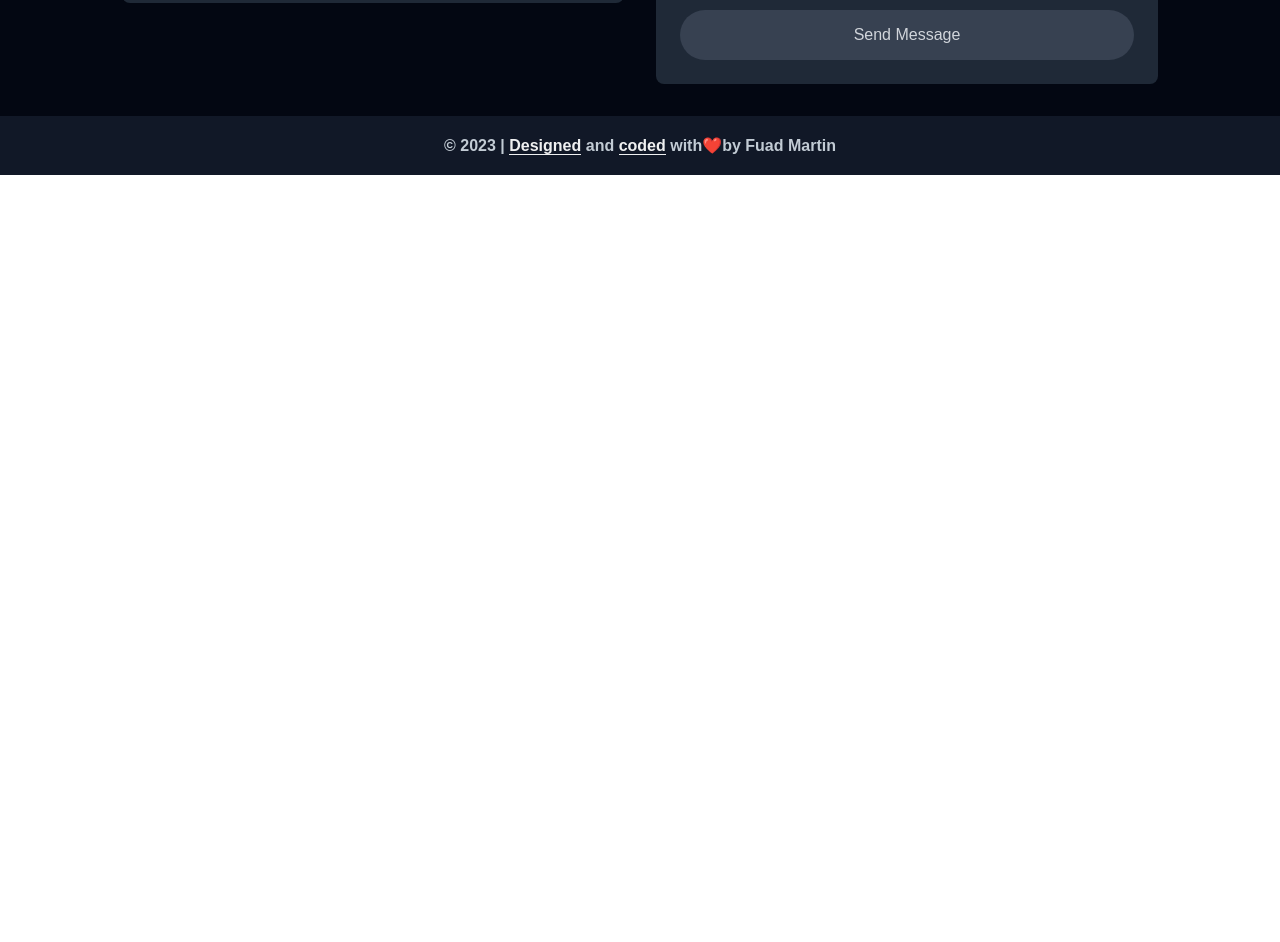
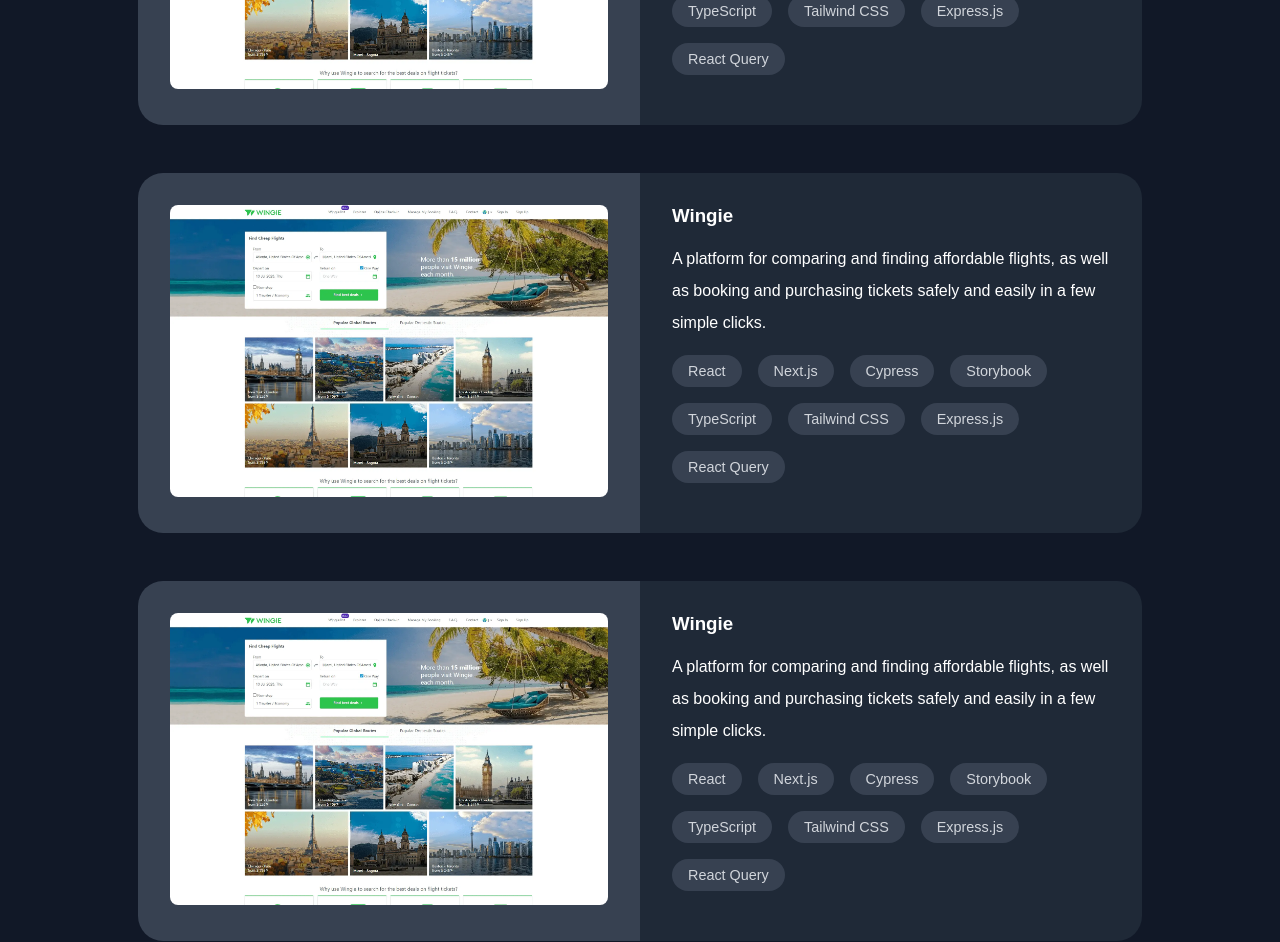
Before and after one commit to fd-Martin/portfolio_website_assignment-1, a plain HTML site: page index.html in a window 1280 px wide. Shown: the part 501-1443 px from the top of the page. Before the commit the page ends 800 px from the top, so only its background shows below. Drawn offline with Linux system fonts and the light colour scheme.

Commit message:
project demonstration section added

```diff
--- a/index.html
+++ b/index.html
@@ -4,42 +4,112 @@
 <head>
     <meta charset="UTF-8">
     <meta name="viewport" content="width=device-width, initial-scale=1.0">
-    <!-- title  -->
-    <title>Fuad Martin | Full Stack Developer From Dhaka,Bangladesh</title>
-    <!-- favicon  -->
+    <!-- Title -->
+    <title>Fuad Martin | Full Stack Developer From Dhaka, Bangladesh</title>
+    <!-- Favicon -->
     <link rel="apple-touch-icon" sizes="180x180" href="./images/favicon/apple-touch-icon.png">
     <link rel="icon" type="image/png" sizes="32x32" href="./images/favicon/favicon-32x32.png">
     <link rel="icon" type="image/png" sizes="16x16" href="./images/favicon/favicon-16x16.png">
-    <!-- font-awesome  -->
+    <!-- Font Awesome -->
     <link rel="stylesheet" href="https://cdnjs.cloudflare.com/ajax/libs/font-awesome/6.0.0-beta3/css/all.min.css">
-    <!-- style  -->
+    <!-- Stylesheet -->
     <link rel="stylesheet" href="styles/style.css">
 </head>
 
 <body>
+    <!-- Navigation -->
     <nav></nav>
+
     <main>
+        <!-- Project Demonstration -->
+        <div class="project">
+            <div class="container">
+                <div class="btn">
+                    <button class="title__btn">Work</button>
+                </div>
+                <div class="contact__form__heading">
+                    <h3 class="heading__article">Some of the noteworthy projects I have built:</h3>
+                </div>
 
+                <div class="project__details">
+                    <!-- Project Item -->
+                    <div class="project__details__content">
+                        <div class="project__details__left">
+                            <img src="./images/img/project-wingie.webp" alt="Wingie Project Screenshot">
+                        </div>
+                        <div class="project__details__right">
+                            <h3>Wingie</h3>
+                            <p>A platform for comparing and finding affordable flights, as well as booking and purchasing tickets safely and easily in a few simple clicks.</p>
+                            <div class="techno">
+                                <button class="techno__btn">React</button>
+                                <button class="techno__btn">Next.js</button>
+                                <button class="techno__btn">Cypress</button>
+                                <button class="techno__btn">Storybook</button>
+                                <button class="techno__btn">TypeScript</button>
+                                <button class="techno__btn">Tailwind CSS</button>
+                                <button class="techno__btn">Express.js</button>
+                                <button class="techno__btn">React Query</button>
+                            </div>
+                        </div>
+                    </div>
+                    <!-- Repeat Project Item -->
+                    <div class="project__details__content">
+                        <div class="project__details__left">
+                            <img src="./images/img/project-wingie.webp" alt="Wingie Project Screenshot">
+                        </div>
+                        <div class="project__details__right">
+                            <h3>Wingie</h3>
+                            <p>A platform for comparing and finding affordable flights, as well as booking and purchasing tickets safely and easily in a few simple clicks.</p>
+                            <div class="techno">
+                                <button class="techno__btn">React</button>
+                                <button class="techno__btn">Next.js</button>
+                                <button class="techno__btn">Cypress</button>
+                                <button class="techno__btn">Storybook</button>
+                                <button class="techno__btn">TypeScript</button>
+                                <button class="techno__btn">Tailwind CSS</button>
+                                <button class="techno__btn">Express.js</button>
+                                <button class="techno__btn">React Query</button>
+                            </div>
+                        </div>
+                    </div>
+                    <!-- Repeat Project Item -->
+                    <div class="project__details__content">
+                        <div class="project__details__left">
+                            <img src="./images/img/project-wingie.webp" alt="Wingie Project Screenshot">
+                        </div>
+                        <div class="project__details__right">
+                            <h3>Wingie</h3>
+                            <p>A platform for comparing and finding affordable flights, as well as booking and purchasing tickets safely and easily in a few simple clicks.</p>
+                            <div class="techno">
+                                <button class="techno__btn">React</button>
+                                <button class="techno__btn">Next.js</button>
+                                <button class="techno__btn">Cypress</button>
+                                <button class="techno__btn">Storybook</button>
+                                <button class="techno__btn">TypeScript</button>
+                                <button class="techno__btn">Tailwind CSS</button>
+                                <button class="techno__btn">Express.js</button>
+                                <button class="techno__btn">React Query</button>
+                            </div>
+                        </div>
+                    </div>
+                </div>
+            </div>
+        </div>
 
-
-
-
-
-        <!-- contact form -->
+        <!-- Contact Form -->
         <div class="contact__form">
             <div class="container">
                 <div class="btn">
                     <button class="title__btn">Get in touch</button>
                 </div>
                 <div class="contact__form__heading">
-                    <h3 class="heading__article">What’s next? Feel free to reach out to me if you are looking for a
-                        developer, have a query, or simply want to connect.</h3>
+                    <h3 class="heading__article">What’s next? Feel free to reach out to me if you are looking for a developer, have a query, or simply want to connect.</h3>
                 </div>
+
                 <div class="contact__info_section">
                     <div class="contact__details">
                         <div class="contact__item">
-                            <p><strong>Email:</strong> <a href="mailto:fuadroy42@gmail.com"
-                                    class="contact-link">fuadroy42@gmail.com</a></p>
+                            <p><strong>Email:</strong> <a href="mailto:fuadroy42@gmail.com" class="contact-link">fuadroy42@gmail.com</a></p>
                         </div>
                         <div class="contact__item">
                             <p><strong>Mobile:</strong> <a href="tel:0123456789" class="contact-link">0123456789</a></p>
@@ -65,13 +135,13 @@
             </div>
         </div>
     </main>
-    <!-- footer  -->
+
+    <!-- Footer -->
     <footer class="footer">
         <div class="container">
             <div class="footer__content">
                 <div class="footer__text">
-                    <p>&copy; 2023 | <a href="#" class="text__decoration">Designed</a> and <a href="#"
-                            class="text__decoration">coded</a> with❤️by Fuad Martin</p>
+                    <p>&copy; 2023 | <a href="#" class="text__decoration">Designed</a> and <a href="#" class="text__decoration">coded</a> with ❤️ by Fuad Martin</p>
                 </div>
             </div>
         </div>
--- a/styles/style.css
+++ b/styles/style.css
@@ -33,13 +33,67 @@ body {
 .title__btn {
     background-color: #374151;
     color: #D1D5DB;
-    padding: 1.2rem;
+    padding: 1rem;
     font-size: 1.2rem;
     border: 1px solid transparent;
     border-radius: 25px;
     width: 180px;
-    margin: 20px;
+    margin: 25px;
     font-weight: bold;
+}
+
+/* Project Demonstration*/
+
+.project__details__content {
+    margin: 3rem;
+    display: grid;
+    grid-template-columns: 1fr 1fr;
+    border-radius: 80px;
+}
+
+.project__details__left {
+    background-color: #374151;
+    padding: 2rem;
+    border-radius: 25px 0 0 25px;
+}
+
+.project__details__left img {
+    width: 100%;
+    border-radius: 8px;
+
+}
+
+.project__details__right {
+    background-color: #1F2937;
+    padding: 2rem;
+    color: #fff;
+    border-radius: 0 25px 25px 0;
+}
+
+.project__details__right h3 {
+    margin-bottom: 1rem;
+}
+
+.project__details__right p {
+    line-height: 2;
+    margin-bottom: 1rem;
+}
+
+.techno {
+    display: flex;
+    flex-wrap: wrap;
+    gap: 1rem;
+    margin-top: 1rem;
+}
+
+.techno__btn {
+    background-color: #374151;
+    color: #D1D5DB;
+    border: none;
+    border-radius: 25px;
+    padding: 0.5rem 1rem;
+    cursor: pointer;
+    font-size: 0.9rem;
 }
 
 /* Contact Form Heading */
@@ -64,7 +118,6 @@ body {
     display: flex;
     flex-direction: column;
     gap: 1.5rem;
-
 }
 
 .contact__item {
@@ -119,7 +172,6 @@ body {
     border: 1px solid #374151;
     background-color: #111827;
     color: #c2cbd4;
-
     border-radius: 8px;
 }
 
@@ -144,24 +196,22 @@ body {
     background-color: #cf7878;
 }
 
-/* Responsive Design for Smaller Screens */
-@media (max-width: 768px) {
-    .contact__info_section {
-        grid-template-columns: 1fr;
-    }
-}
 
 /* Footer Styles */
-.footer {
+.footer,
+.project {
     background-color: #111827;
+    padding: 1rem 0;
+    /* Padding for top and bottom */
 }
 
 .contact__form {
     background-color: #030712;
+    padding: 1rem 0;
 }
 
 .footer__content {
-    padding: 20px;
+    padding: 10px;
     color: #c2cbd4;
     text-align: center;
     font-weight: bold;
@@ -170,3 +220,19 @@ body {
 .footer__text {
     margin: auto 0;
 }
+
+
+
+/* Responsive Design for Smaller Screens */
+@media (max-width: 768px) {
+
+    .contact__info_section,
+    .project__details__content {
+        grid-template-columns: 1fr;
+    }
+
+    .project__details__left,
+    .project__details__right {
+        border-radius: 0;
+    }
+}
```
Also changed, not shown: images/img/project-wingie.webp (added).
